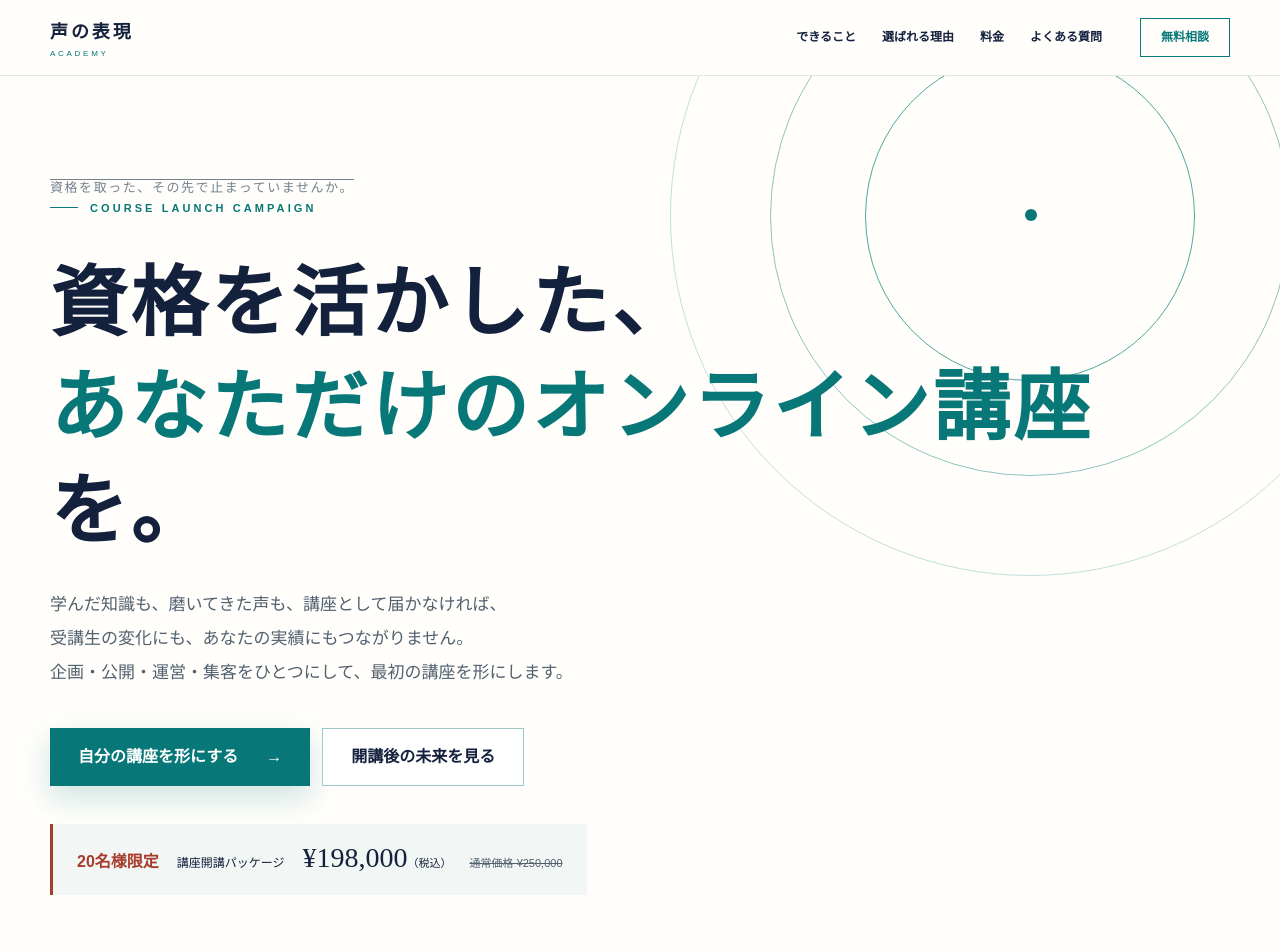
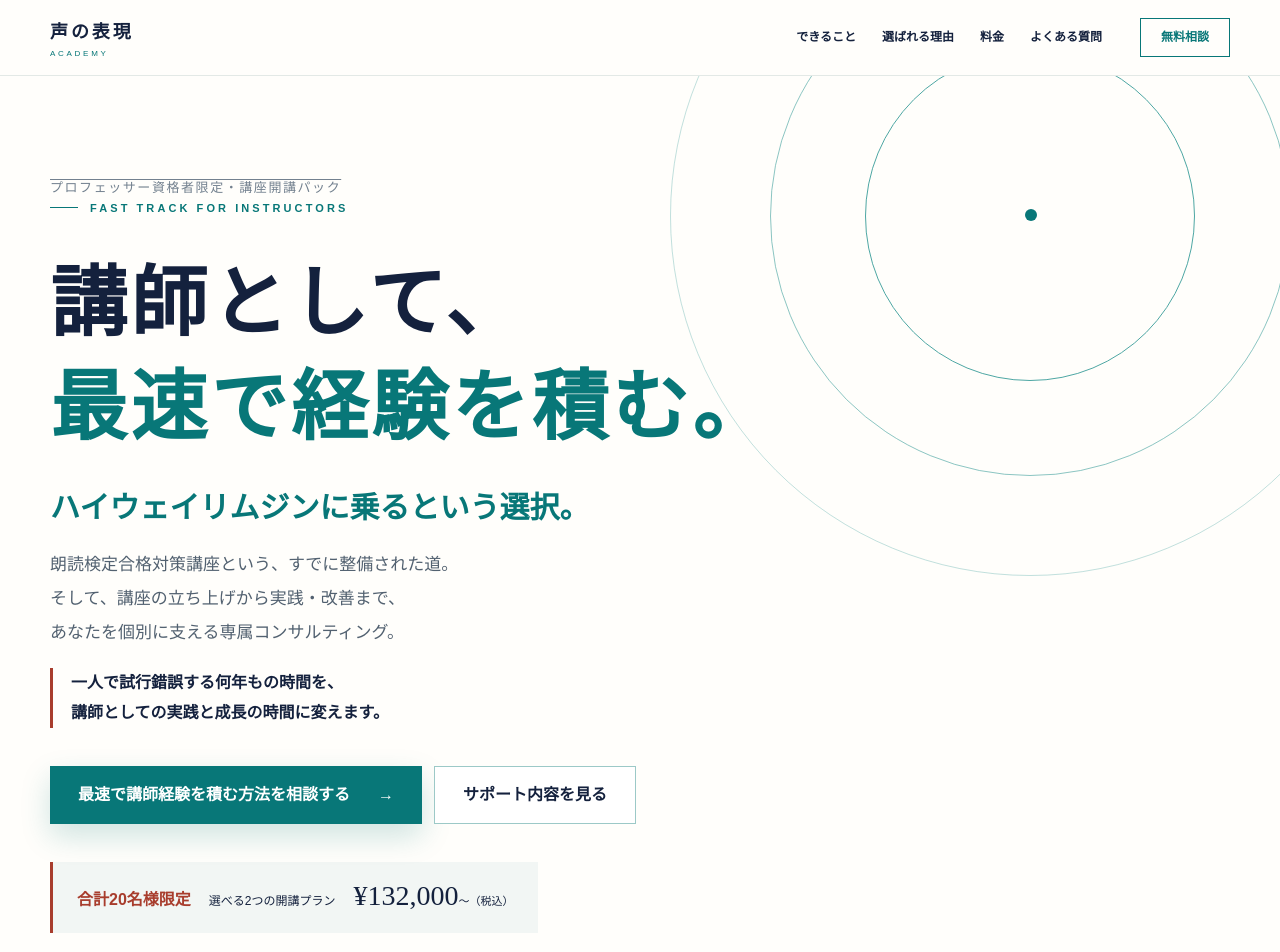
Before and after one commit to yuryuki-ai/koeaca, a Next.js app: page / in a window 1280 px wide. Shown: the top 952 px of the page. Built offline with nearby package versions, Linux system fonts and the light colour scheme.

Commit message:
Update hero messaging

```diff
--- a/app/page.tsx
+++ b/app/page.tsx
@@ -9,12 +9,14 @@ export default function Home() {
     <section className="hero" id="top">
       <div className="rings" aria-hidden="true"><i/><i/><i/><b/></div>
       <div className="heroInner">
-        <p className="overline">資格を取った、その先で止まっていませんか。</p>
-        <p className="campaign">COURSE LAUNCH CAMPAIGN</p>
-        <h1>資格を活かした、<br/><em>あなただけのオンライン講座</em>を。</h1>
-        <p className="heroLead">学んだ知識も、磨いてきた声も、講座として届かなければ、<br/>受講生の変化にも、あなたの実績にもつながりません。<br/>企画・公開・運営・集客をひとつにして、最初の講座を形にします。</p>
-        <div className="heroActions"><a className="button primary" href={inquiryUrl}>自分の講座を形にする <span>→</span></a><a className="button secondary" href="#future">開講後の未来を見る</a></div>
-        <p className="limit"><b>20名様限定</b><span>講座開講パッケージ</span><strong>¥198,000<small>（税込）</small></strong><del>通常価格 ¥250,000</del></p>
+        <p className="overline">プロフェッサー資格者限定・講座開講パック</p>
+        <p className="campaign">FAST TRACK FOR INSTRUCTORS</p>
+        <h1>講師として、<br/><em>最速で経験を積む。</em></h1>
+        <p className="heroMetaphor">ハイウェイリムジンに乗るという選択。</p>
+        <p className="heroLead">朗読検定合格対策講座という、すでに整備された道。<br/>そして、講座の立ち上げから実践・改善まで、<br/>あなたを個別に支える専属コンサルティング。</p>
+        <p className="heroPromise">一人で試行錯誤する何年もの時間を、<br/>講師としての実践と成長の時間に変えます。</p>
+        <div className="heroActions"><a className="button primary" href={inquiryUrl}>最速で講師経験を積む方法を相談する <span>→</span></a><a className="button secondary" href="#features">サポート内容を見る</a></div>
+        <p className="limit"><b>合計20名様限定</b><span>選べる2つの開講プラン</span><strong>¥132,000<small>〜（税込）</small></strong></p>
       </div>
     </section>
 
```
Also changed, not shown: app/globals.css.
